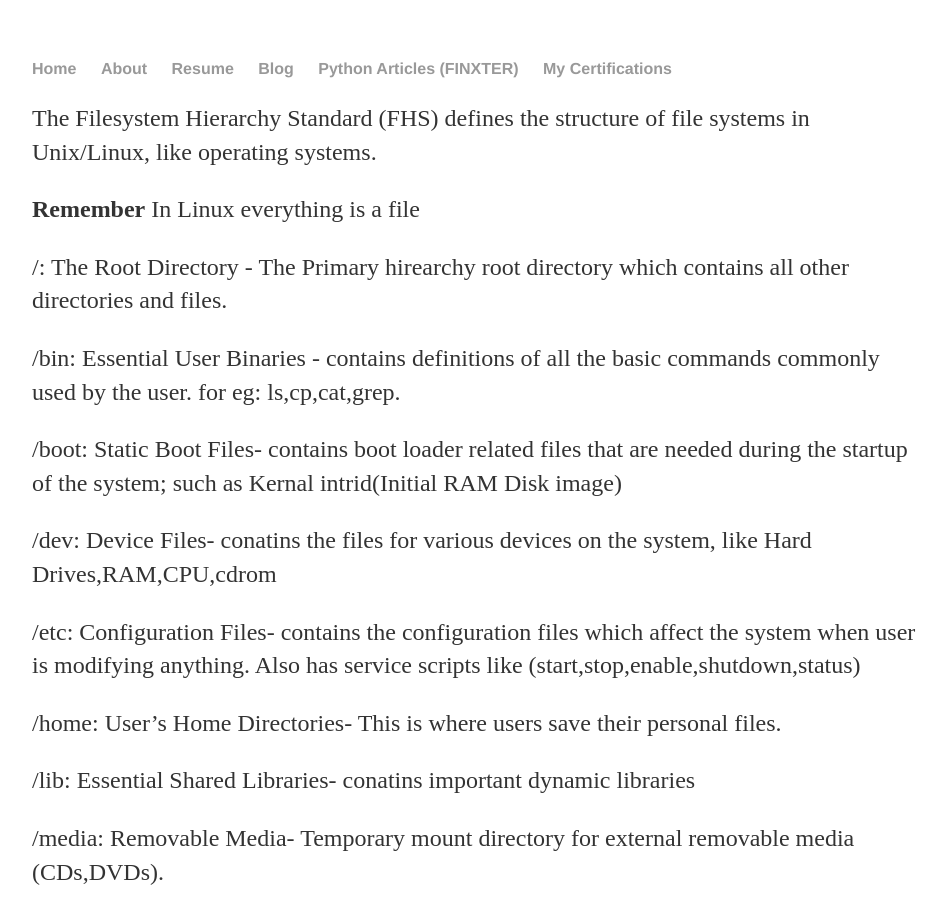
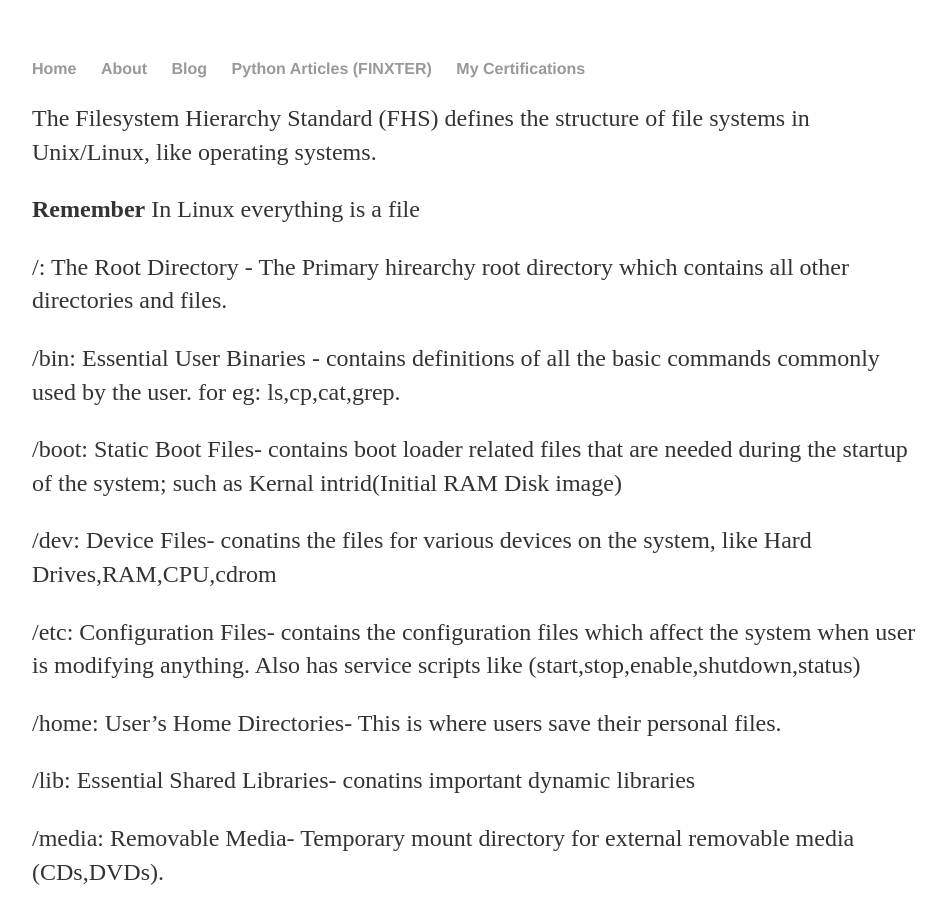
Before and after one commit to sayonshubham/sayonshubham.github.io, a Jekyll site: the page built from linux-filesystem-explained.md, in a window 1280 px wide and 900 px high. Shown: the whole window, without its empty margins (160-1106 px from the left). Built offline with Jekyll 4.4.1, drawn with Linux system fonts in a browser that asks for light colours; our own code applies the rules of GitHub Pages for plain Markdown files.

Commit message:
Update default.html

```diff
--- a/_layouts/default.html
+++ b/_layouts/default.html
@@ -10,7 +10,6 @@
 	    		<ul>
 	        		<li><a href="/">Home</a></li>
 		        	<li><a href="/about">About</a></li>
-	        		<li><a href="https://drive.google.com/file/d/1nMdyMGGALOin4YQarOVwEu3QnO0O5xY7/view?usp=sharing">Resume</a></li>
 	        		<li><a href="/blog">Blog</a></li>
 				<li><a href="/finxter">Python Articles (FINXTER)</a></li>
 				<li><a href="/">My Certifications</a></li>
```
